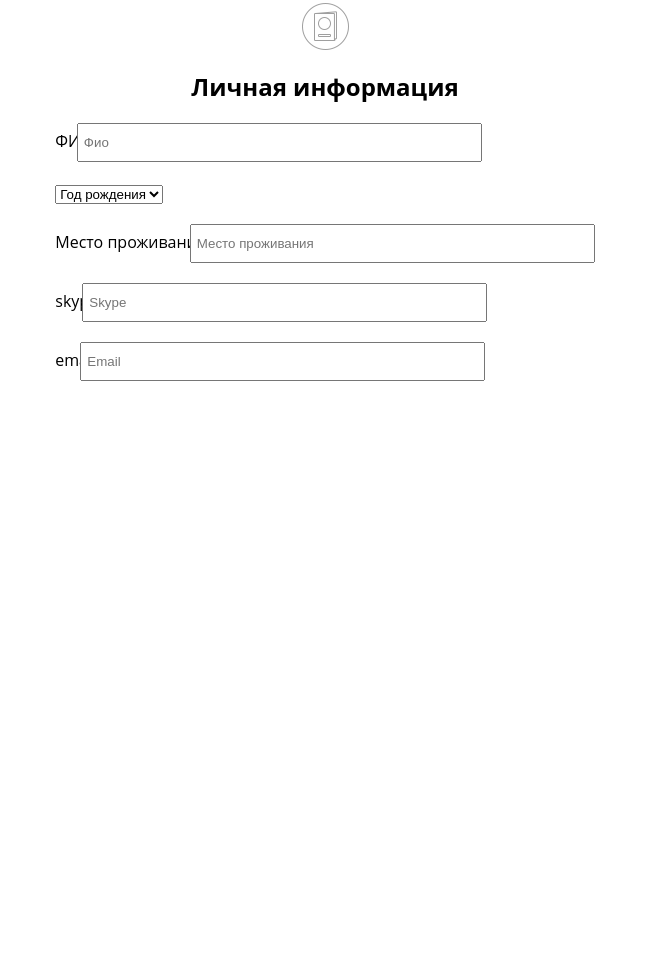
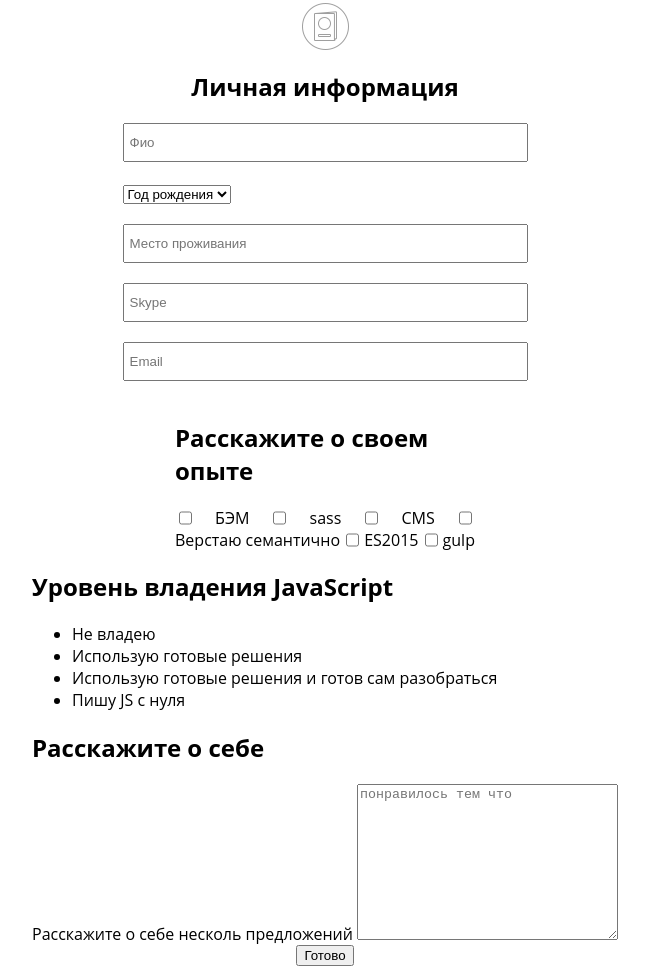
Before and after one commit to Vlad-Vishnevskii/One-Page-test, a website: page source/index.html in a window 1280 px wide. Shown: the part 266-1232 px from the top of the page, without its empty margins (315-964 px from the left). Before the commit the page ends 800 px from the top, so only its background shows below. Drawn offline with nearby package versions, Linux system fonts and the light colour scheme; files that its build step writes are made by us from their sources.

Commit message:
Добавляет примерную разметку

```diff
--- a/source/index.html
+++ b/source/index.html
@@ -62,14 +62,50 @@
           <input type="text" id="residing-place" placeholder="Место проживания">
         </div>
         <div class="questionnaire__field">
+          <input type="text" id="skype" placeholder="Skype">
           <label for="skype">skype</label>
-          <input type="text" id="skype" placeholder="Skype">
         </div>
         <div class="questionnaire__field">
+          <input type="email" id="email" placeholder="Email">
           <label for="email">email</label>
-          <input type="email" id="email" placeholder="Email">
         </div>
       </div>
+      <div class="questionnaire__experience">
+        <h2>Расскажите о своем опыте</h2>
+        <input type="checkbox" id="BEM">
+        <label for="BEM">БЭМ</label>
+        <input type="checkbox" id="sass">
+        <label for="BEM">sass</label>
+        <input type="checkbox" id="cms">
+        <label for="BEM">CMS</label>
+        <input type="checkbox" id="semantic">
+        <label for="BEM">Верстаю семантично</label>
+        <input type="checkbox" id="ES2015">
+        <label for="BEM">ES2015</label>
+        <input type="checkbox" id="gulp">
+        <label for="BEM">gulp</label>
+      </div>
+      <div class="questionnaire__js-level">
+        <h2>
+          Уровень владения JavaScript
+        </h2>
+        <div class="questionnaire__slider">
+          <ul class="questionnaire__list-js-level">
+            <li>Не владею</li>
+            <li>Использую готовые решения</li>
+            <li>Использую готовые решения и готов сам разобраться</li>
+            <li>Пишу JS с нуля</li>
+          </ul>
+        </div>
+        <div class="questionnaire__about-you">
+          <h2>
+            Расскажите о себе
+          </h2>
+          <label for="about-you">Расскажите о себе несколь предложений</label>
+          <textarea name="about-you" id="about-you" cols="30" rows="10" placeholder="понравилось тем что"></textarea>
+        </div>
+      </div>
+      <button type="submit">Готово</button>
     </form>
   </main>
 
--- a/source/sass/blocks/questionnaire.scss
+++ b/source/sass/blocks/questionnaire.scss
@@ -15,17 +15,31 @@
   align-items: center;
 }
 
-.questionnaire label {
-  // display: none;
-  margin-right: -20px;
+.questionnaire__field {
+  position: relative;
+  margin-bottom: 20px;
+  width: 100%;
 }
 
-.questionnaire__field {
-  margin-bottom: 20px;
-  width: 100%;
+.questionnaire__personal-data label {
+  position: absolute;
+  display: none;
+  font-size: 12px;
+  z-index: 5;
 }
 
 .questionnaire__field input {
   width: 405px;
   padding: 10px 5px;
 }
+
+ input:focus + label {
+  display: block;
+}
+
+.questionnaire__experience {
+  display: flex;
+  flex-wrap: wrap;
+  justify-content: space-between;
+  width: 300px;
+}
```
Also changed, not shown: build/css/style.min.css, build/index.html, 1 other file.
